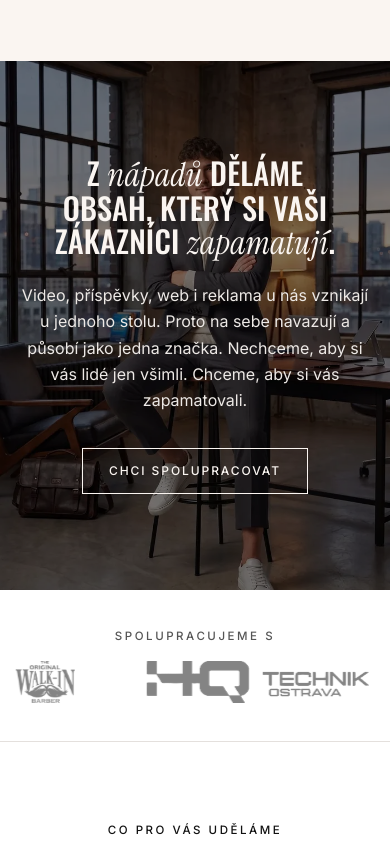
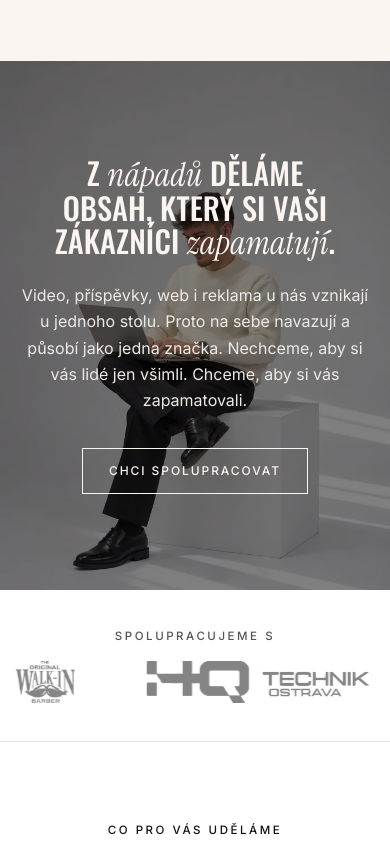
Before and after one commit to astaroam/solvmedia-web, a plain HTML site: page index.html in a window 390 px wide. Shown: the part 1369-2218 px from the top of the page. Drawn offline with nearby package versions, Linux system fonts and the light colour scheme.

Commit message:
Pás v úvodu: místo fotky z kanceláře Adamova fotka z ateliéru
Na počítači široká verze fotky (Adam vpravo, text zůstává čitelný),
na mobilu původní portrét.

Co-Authored-By: Claude Opus 5.5 <noreply@anthropic.com>
Claude-Session: https://claude.ai/code/session_01Fag1xAM7Q64Buu5qDX9Eqx

```diff
--- a/assets/site.css
+++ b/assets/site.css
@@ -85,7 +85,7 @@ header.site nav.right { justify-content: flex-end; }
 .rec::before { content: ""; width: 6px; height: 6px; border-radius: 50%; background: #E5484D; }
 
 .band { position: relative; color: var(--paper); text-align: center; overflow: hidden; background: var(--ink); }
-.band-bg { position: absolute; inset: 0; width: 100%; height: 100%; object-fit: cover; object-position: center 35%; filter: brightness(.5); }
+.band-bg { position: absolute; inset: 0; width: 100%; height: 100%; object-fit: cover; object-position: center 55%; filter: brightness(.5); }
 .band .wrap { position: relative; padding: 140px 0; max-width: 840px; }
 .band .h-caps { font-size: clamp(1.9rem, 4vw, 3.2rem); }
 .band p { max-width: 540px; margin: 22px auto 34px; color: #EDE9E6; }
--- a/index.html
+++ b/index.html
@@ -87,7 +87,7 @@
   </section>
 
   <section class="band" aria-labelledby="band-h">
-    <picture><source type="image/webp" srcset="/img/adam-kancelar-700.webp 700w, /img/adam-kancelar-1073.webp 1073w" sizes="100vw"><img src="/img/adam-kancelar-1073.jpg" srcset="/img/adam-kancelar-700.jpg 700w, /img/adam-kancelar-1073.jpg 1073w" sizes="100vw" alt="" width="1073" height="1600" loading="lazy" decoding="async" class="band-bg"></picture>
+    <picture><source media="(max-width: 760px)" type="image/webp" srcset="/img/adam-notebook-700.webp 700w, /img/adam-notebook-1024.webp 1024w" sizes="100vw"><source media="(max-width: 760px)" srcset="/img/adam-notebook-700.jpg 700w, /img/adam-notebook-1024.jpg 1024w" sizes="100vw"><source type="image/webp" srcset="/img/adam-band-1200.webp 1200w, /img/adam-band-2000.webp 2000w" sizes="100vw"><img class="band-bg" src="/img/adam-band-2000.jpg" srcset="/img/adam-band-1200.jpg 1200w, /img/adam-band-2000.jpg 2000w" sizes="100vw" alt="" width="2000" height="1000" loading="lazy" decoding="async"></picture>
     <div class="wrap">
       <h2 class="h-caps" id="band-h">Z <i>nápadů</i> děláme obsah, který si vaši zákazníci <i>zapamatují</i>.</h2>
       <p>Video, příspěvky, web i reklama u nás vznikají u jednoho stolu. Proto na sebe navazují a působí jako jedna značka. Nechceme, aby si vás lidé jen všimli. Chceme, aby si vás zapamatovali.</p>
```
Also changed, not shown: img/adam-band-1200.jpg (added), img/adam-band-1200.webp (added), img/adam-band-2000.jpg (added), img/adam-band-2000.webp (added), img/adam-kancelar-1073.jpg (deleted), img/adam-kancelar-1073.webp (deleted), img/adam-kancelar-700.jpg (deleted), img/adam-kancelar-700.webp (deleted), img/adam-notebook-1024.jpg (added), img/adam-notebook-1024.webp (added), img/adam-notebook-700.jpg (added), img/adam-notebook-700.webp (added).
